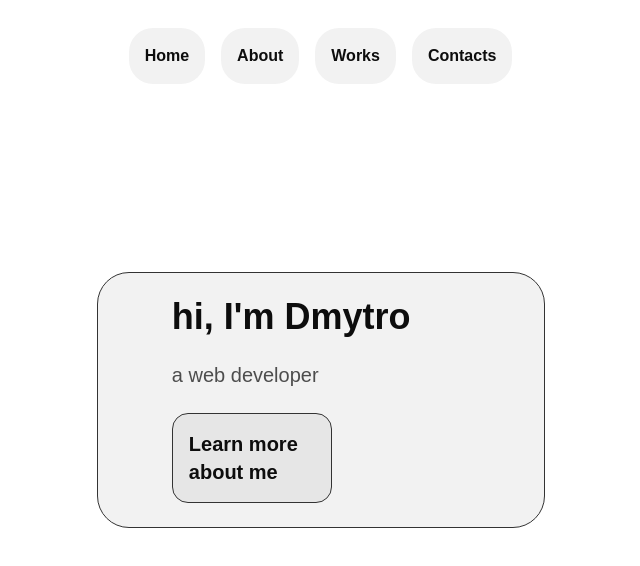
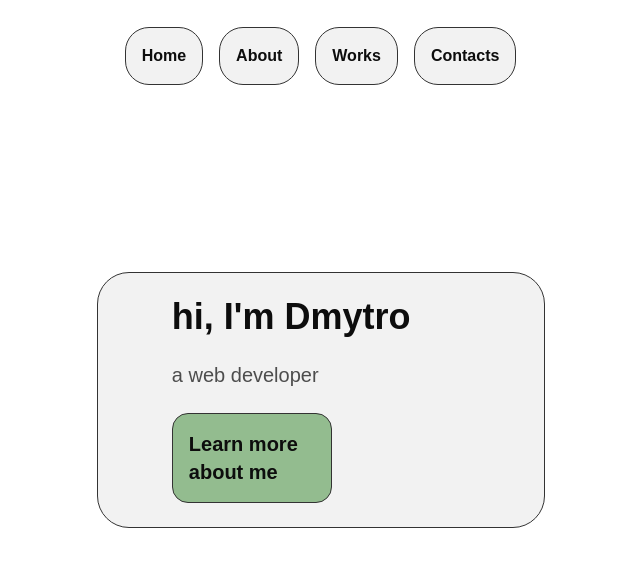
Before and after one commit to Aris449/portfolio-site, a Next.js app: page / in a window 1280 px wide. Shown: the top 566 px of the page, without its empty margins (312-952 px from the left). Built offline with nearby package versions, Linux system fonts and the light colour scheme.

Commit message:
added navbar animations and accent color

```diff
--- a/app/about/page.tsx
+++ b/app/about/page.tsx
@@ -38,7 +38,7 @@ const About = () => {
 
             <AnimatedWrapper className="grid-container my-10 w-80 md:w-[658px] " >
                 {cards.map((card) => (
-                    <div key={card.id} className={`flex flex-col justify-center items-center grid-area: ${card.styles} p-6 bg-bg w-full rounded-2xl text-center border border-[hsl(0,0%,20%)]`}>
+                    <div key={card.id} className={`flex flex-col justify-center items-center grid-area: ${card.styles} p-6 bg-bg w-full rounded-2xl text-center border  border-theme`}>
                         <h2 className="text-3xl font-bold "> {card.title}</h2>
                         <div className={`${card.content.length > 4 ? "grid grid-cols-2 gap-x-8 gap-y-4": "flex flex-col gap-x-8 gap-y-4"} `}>
                             {card.content.map((content, idx) => (
@@ -46,7 +46,7 @@ const About = () => {
                                 //     {card.images?.[idx] && (
                                 //         <Image src={card.images[idx]} alt="" width={30} height={30} className="object-contain bg-bg-light rounded-2xl " />
                                 //     )}
-                                    <span key={idx}  className="p-2 px-4 bg-bg-light font-semibold rounded-2xl text-text-muted border border-[hsl(0,0%,20%)]">{content}</span>
+                                    <span key={idx}  className="p-2 px-4 bg-bg-light font-semibold rounded-2xl text-text-muted border border-theme">{content}</span>
                                 // </div>
                             ))}
                         </div>
--- a/app/components/Animations.tsx
+++ b/app/components/Animations.tsx
@@ -39,3 +39,35 @@ export const AnimatedWrapper = ({children, stagger = 0.2, duration = 0.7, yPerce
         </div>
     );
 };
+
+type hoverBtnProps = {
+    children: ReactElement | ReactElement[];
+    duration?: number;
+    className?: string;
+}
+
+export const HoverBtn = ({children, duration = 0.3, className}: hoverBtnProps) => {
+    const btnRef = useRef<HTMLDivElement | null>(null);
+
+    const handleEnter = () => {
+        gsap.to(btnRef.current, {
+            y: -3,
+            duration: duration,
+            ease: "power2.out",
+        })
+    }
+
+    const handleLeave = () => {
+        gsap.to(btnRef.current, {
+            y: 0,
+            duration: duration,
+            ease: "power2.inOut",
+        })
+    }
+
+    return (
+        <div ref={btnRef} onMouseEnter={handleEnter} onMouseLeave={handleLeave} className={className} >
+            {children}
+        </div>
+    )
+}
--- a/app/components/Navbar.tsx
+++ b/app/components/Navbar.tsx
@@ -1,16 +1,42 @@
 import React from 'react';
 import Link from "next/link";
+import {HoverBtn} from "@/app/components/Animations";
 
-
+const links = [
+    {
+        id:1,
+        title: "Home",
+        href:"/",
+    },
+    {
+        id:2,
+        title: "About",
+        href:"/about",
+    },
+    {
+        id:3,
+        title: "Works",
+        href:"/works",
+    },
+    {
+        id:4,
+        title: "Contacts",
+        href:"/contacts",
+    },
+]
 
 function Navbar() {
     return (
         <nav className="flex items-center justify-center h-28">
+
             <div className="flex items-center justify-center gap-4">
-                <Link href="/" className="flex justify-center items-center p-3 md:p-4 bg-bg rounded-3xl text-base font-bold">Home</Link>
-                <Link href="/about" className="flex justify-center items-center p-3 md:p-4 bg-bg rounded-3xl text-base font-bold">About</Link>
-                <Link href="/works" className="flex justify-center items-center p-3 md:p-4 bg-bg rounded-3xl text-base font-bold">Works</Link>
-                <Link href="/contacts" className="flex justify-center items-center p-3 md:p-4 bg-bg rounded-3xl text-base font-bold">Contacts</Link>
+                {links.map((link) => (
+                    <HoverBtn key={link.id}>
+
+                    <Link  href={link.href} className="flex justify-center items-center p-3 md:p-4 bg-bg rounded-3xl text-base font-bold border  border-theme btn-3d<">{link.title}</Link>
+                    </HoverBtn>
+                ))}
+
             </div>
         </nav>
     );
--- a/app/contacts/page.tsx
+++ b/app/contacts/page.tsx
@@ -7,11 +7,11 @@ const Contacts = () => {
         <AnimatedWrapper >
 
         <div className="flex justify-center items-center min-h-[calc(100vh-14rem)]">
-            <div className="flex flex-col justify-center md:w-xl lg:h-80 bg-bg rounded-2xl border border-[hsl(0,0%,20%)]">
+            <div className="flex flex-col justify-center md:w-xl lg:h-80 bg-bg rounded-2xl border mx-8  border-theme">
                 <div className="flex flex-col justify-center m-20 gap-4">
                     <h1 className="text-4xl py-2 md:py-4 font-bold">Email</h1>
                     <p className="text-xl text-text-muted py-2">The easiest way to contact me is through the Email</p>
-                    <Link href="/about" className="flex justify-center items-center bg-bg-light p-4 my-1 md:my-4 rounded-2xl w-40 text-xl font-bold border border-[hsl(0,0%,20%)]">contract</Link>
+                    <Link href="#" className="flex justify-center items-center bg-bg-accent p-4 my-1 md:my-4 rounded-2xl w-40 text-xl font-bold border  border-theme">Contact</Link>
                 </div>
             </div>
         </div>
--- a/app/globals.css
+++ b/app/globals.css
@@ -9,7 +9,9 @@
         --foreground: hsl(0, 0%, 5%);
         --text-muted: hsl(0, 0%, 30%);
         --bg: hsl(0, 0%, 95%);
+        --bg-accent: hsl(115, 25%, 65%);
         --bg-light: hsl(0, 0%, 90%);
+        --border-color: hsl(0,0%,20%);
     }
 
     @media (prefers-color-scheme: dark) {
@@ -17,8 +19,10 @@
             --background: hsl(0, 0%, 0%);
             --foreground: hsl(0, 0%, 95%);
             --text-muted: hsl(0, 0%, 70%);
+            --bg-accent: hsl(115, 25%, 65%);
             --bg: hsl(0, 0%, 5%);
             --bg-light: hsl(0, 0%, 10%);
+            --border-color: hsl(0,0%,20%);
         }
     }
 
@@ -28,8 +32,29 @@
         --color-text-muted: var(--text-muted);
         --color-bg: var(--bg);
         --color-bg-light: var(--bg-light);
+        --color-bg-accent: var(--bg-accent);
+        --border-color: var(--border-color);
     }
 
+
+}
+@layer components {
+    .border-theme {
+        border-color: var(--border-color);
+    }
+
+    .btn-3d {
+        position: relative;
+        display: inline-block;
+        padding: 10px 20px;
+        transition: transform 0.3s, box-shadow 0.3s;
+        cursor: pointer;
+    }
+
+
+    .btn-3d:hover {
+        transform: translateY(-3px);
+    }
 
 }
 /* --- BASE --- */
--- a/app/page.tsx
+++ b/app/page.tsx
@@ -5,11 +5,11 @@ export default function Home() {
   return (
    <div className="flex justify-center items-center min-h-[calc(100vh-14rem)]">
        <AnimatedWrapper>
-       <div className="flex items-center  justify-center w-80 md:w-md h-64 bg-bg rounded-4xl border border-[hsl(0,0%,20%)]">
+       <div className="flex items-center  justify-center w-80 md:w-md h-64 bg-bg rounded-4xl border  border-theme">
            <div className="flex flex-col justify-center w-2/3">
             <h1 className="text-4xl py-2 md:py-4 font-bold">hi, I&apos;m Dmytro</h1>
             <p className="text-xl text-text-muted py-2">a web developer</p>
-            <Link href="/about" className="flex justify-center items-center bg-bg-light p-4 my-1 md:my-4 rounded-2xl w-40 text-xl font-bold border border-[hsl(0,0%,20%)]">Learn more about me</Link>
+            <Link href="/about" className="flex justify-center items-center bg-bg-accent p-4 my-1 md:my-4 rounded-2xl w-40 text-xl font-bold border  border-theme">Learn more about me</Link>
            </div>
        </div>
        </AnimatedWrapper>
--- a/app/works/page.tsx
+++ b/app/works/page.tsx
@@ -5,32 +5,6 @@ import {AnimatedWrapper} from "@/app/components/Animations";
 const projects = [
     {
         id:1,
-        title: "Project-1",
-        description:"Project description",
-        imgSrc:"/portfolio-img.png",
-        tools: [
-            {
-                description:"Next.js",
-                imgSrc:"/nextJs-icon.png",
-            },
-            {
-                description:"TS",
-                imgSrc:"/typescript-icon.png",
-            },
-            {
-                description:"tailwindCSS",
-                imgSrc:"/tailwind-icon.png",
-            },
-            {
-                description:"Gsap",
-                imgSrc:"/gsap-icon.png",
-            }
-        ]
-
-
-    },
-    {
-        id:2,
         title: "Project-1",
         description:"Project description",
         imgSrc:"/portfolio-img.png",
@@ -64,7 +38,7 @@ const Works = () => {
                 {projects.map(project => (
 
                     <div key={project.id} className="flex flex-col gap-4">
-                        <div className="hidden md:flex gap-6 justify-center items-center bg-bg rounded-full p-2 border border-[hsl(0,0%,20%)]">
+                        <div className="hidden md:flex gap-6 justify-center items-center bg-bg rounded-full p-2 border  border-theme">
                             {project.tools.map((tool,idx) => (
                                 <div key={idx} className="flex justify-center items-center gap-2 ">
                                     <Image src={tool.imgSrc} alt="" width={30} height={30} className="object-contain" />
@@ -73,7 +47,7 @@ const Works = () => {
                             ))}
 
                         </div>
-                        <div className="flex flex-col justify-center w-80 md:w-xl lg:h-120 bg-bg rounded-2xl border border-[hsl(0,0%,20%)]">
+                        <div className="flex flex-col justify-center w-80 md:w-xl lg:h-120 bg-bg rounded-2xl border  border-theme">
                             <Image src={project.imgSrc} alt="" width={576} height={320} className="object-contain rounded-2xl" />
                             <div className="flex flex-col gap-4 p-8 h-full">
                                 <h2 className="text-4xl font-bold">{project.title}</h2>
```
